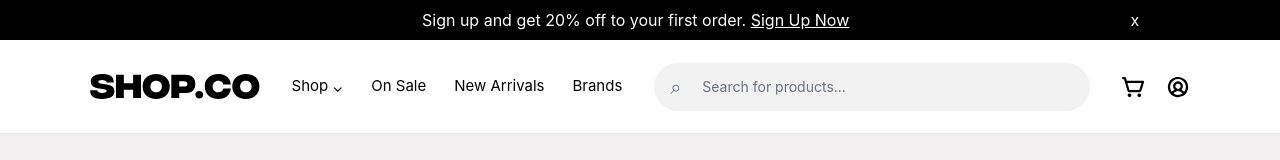
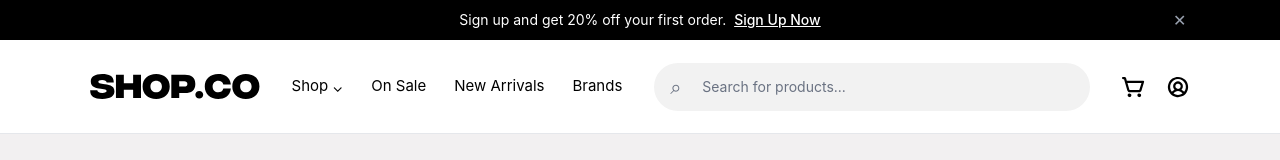
Before and after one commit to isaacurba/shop.co, a React (Vite) app: page / in a window 1280 px wide. Shown: the top 160 px of the page. Built offline with nearby package versions, Linux system fonts and the light colour scheme.

Commit message:
done with the nav popup

```diff
--- a/src/components/navbar/Popup.jsx
+++ b/src/components/navbar/Popup.jsx
@@ -1,22 +1,34 @@
+import { useState } from 'react'
+
 const Popup = () => {
+  const [isVisible, setIsVisible] = useState(true)
+
+  if (!isVisible) return null
+
   return (
-    <>
-      <div className="bg-black text-white h-10 flex flex-row justify-around items-center">
+    <div className="relative bg-black text-white px-8 sm:px-12 py-2 min-h-9 sm:min-h-10 flex items-center justify-center text-center text-xs sm:text-sm">
+      {/* Banner Text */}
+      <p className="max-w-2xl leading-snug">
+        Sign up and get 20% off your first order.{' '}
+        <a
+          href="#signup"
+          className="font-medium underline hover:text-gray-300 transition-colors ml-1 cursor-pointer"
+        >
+          Sign Up Now
+        </a>
+      </p>
 
-        <div>
-        </div>
-
-        <div>
-          Sign up and get 20% off to your first order. <span className="underline">Sign Up Now</span>
-        </div>
-
-        <div>
-          x
-        </div>
-
-      </div>
-    </>
+      {/* Dismiss / Close Button */}
+      <button
+        type="button"
+        aria-label="Close banner"
+        onClick={() => setIsVisible(false)}
+        className="hidden sm:flex absolute right-4 lg:right-[7%] top-1/2 -translate-y-1/2 text-gray-400 hover:text-white transition-colors text-base p-1 leading-none"
+      >
+        ✕
+      </button>
+    </div>
   )
 }
 
-export default Popup;
+export default Popup
```
